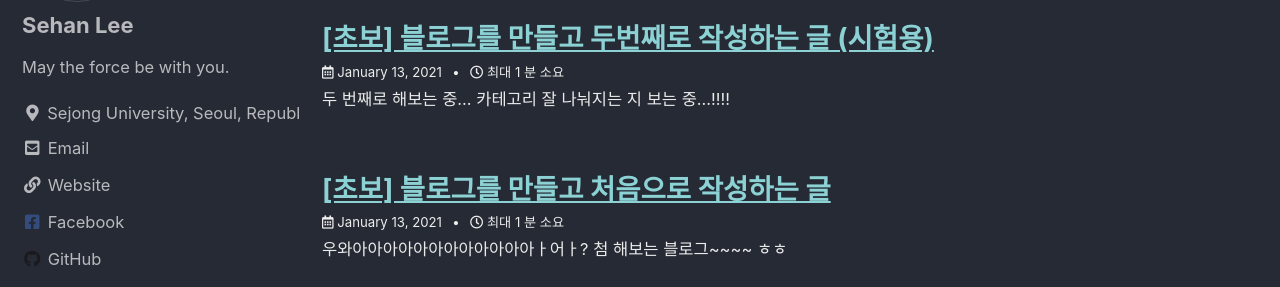
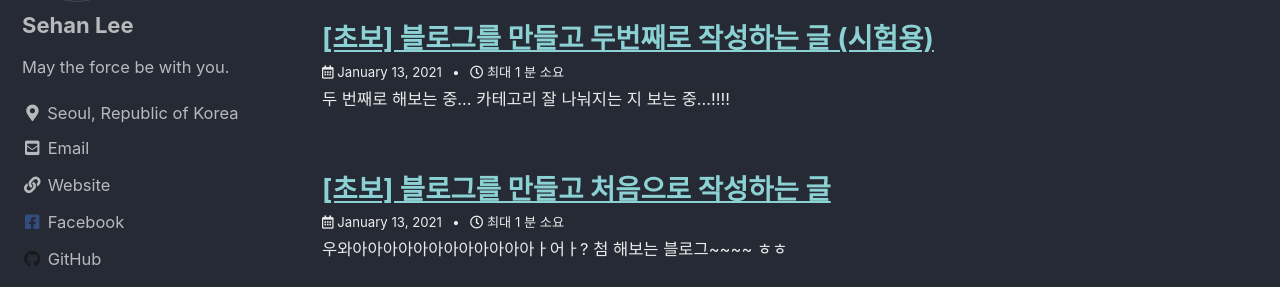
Before and after one commit to AlchemicSH/AlchemicSH.github.io, a Jekyll site: the page built from index.html, in a window 1280 px wide. Shown: the part 229-516 px from the top of the page. Built offline with Jekyll 4.4.1, drawn with Linux system fonts in a browser that asks for light colours; cached includes are drawn as plain includes; the list of posts is cut into pages by our own code.

Commit message:
Update _config.yml

```diff
--- a/_config.yml
+++ b/_config.yml
@@ -97,7 +97,7 @@ author:
   name             : "Sehan Lee"
   avatar           : "/assets/images/profile_img.jpg"
   bio              : "May the force be with you."
-  location         : "Sejong University, Seoul, Republic of Korea"
+  location         : "Seoul, Republic of Korea"
   # email            : "sehands@kakao.com"     // 한글로 '이메일' 이라고 표시됨. 그래서 주석 처리함.
   links:
     - label: "Email"
```
